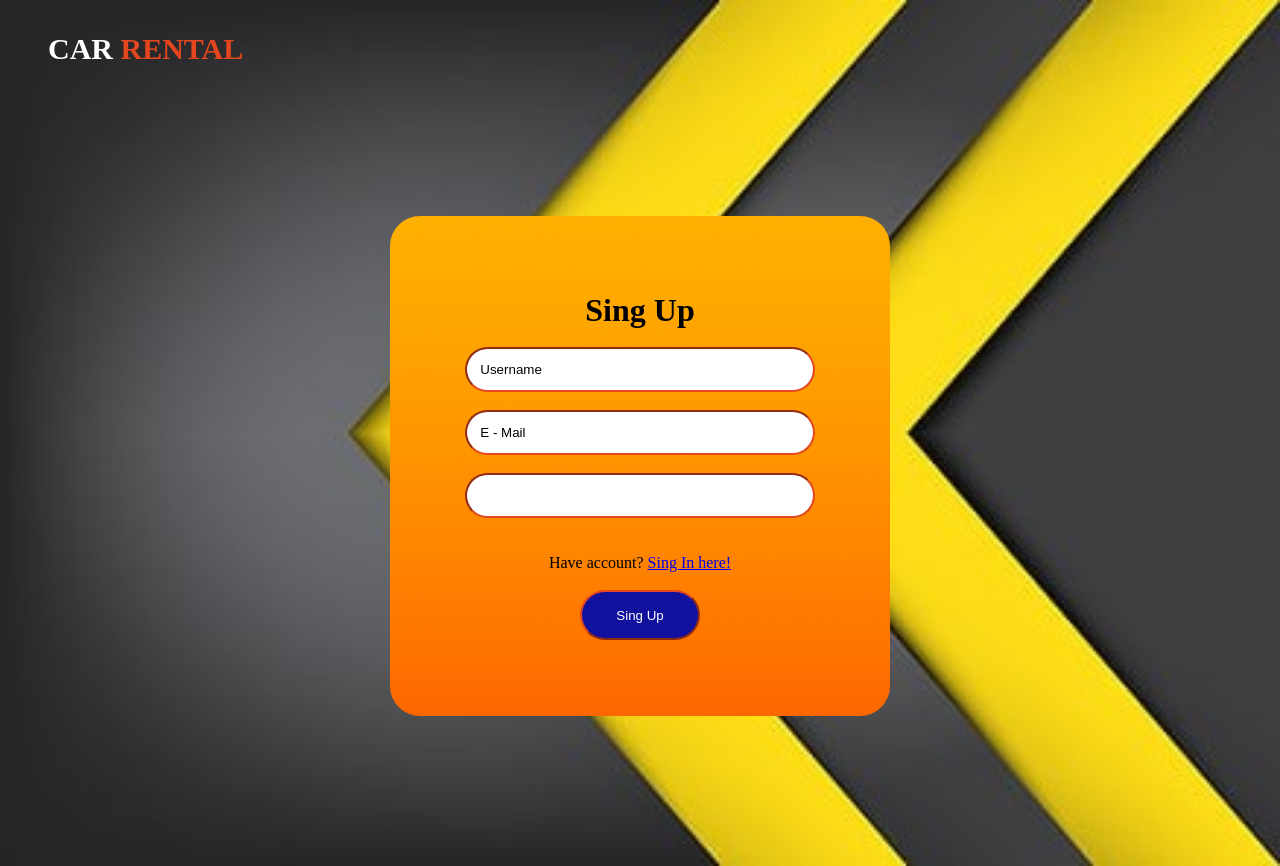
After one commit to AstritMuciqi/RentalServices, a PHP site: page /register.html in a window 1280 px wide. The commit adds this page. Run offline with PHP 8.4, Linux system fonts and the light colour scheme; some libraries are stand-ins or nearby versions.

Commit message:
Krijimi i login dhe register forms

```diff
--- a/css/style.css
+++ b/css/style.css
@@ -6,7 +6,7 @@
 
 .header{
     display: flex;
-    width: 100%
+    width: 100% ;
 }
 .logo{
     width: 50%;
@@ -19,7 +19,7 @@
     font-size: 30px;
     color: #ffffff;
 }
-a:hover{
+.a-bottom:hover{
     border-bottom: 1px solid red;
 }
 
@@ -417,3 +417,61 @@ footer{
 .footer-links a:hover{
     color: #e4461f;
  }
+
+ /*LoginForm & Register Form*/
+ .login-body{
+    background-image: url("../assets/login6.jpg");
+    background-repeat: no-repeat;
+    background-size: 100% 100%;
+    margin: 2em 3em;
+ }
+ .login-body .loginTop{
+    text-decoration: none;
+    font-size: 30px;
+    color: #ffffff;
+ }
+ .register-body .loginTop{
+    text-decoration: none;
+    font-size: 30px;
+    color: #ffffff;
+ }
+ .login-body span{
+    font-size: 30px;
+    color:#e4461f;
+ }
+ .register-body span{
+    font-size: 30px;
+    color:#e4461f;
+ }
+ .register-body span{
+    font-size: 30px;
+    color:#e4461f;
+ }
+ .register-body{
+    background-image: url("../assets/login7.jpg");
+    background-repeat: no-repeat;
+    background-size: 100% 100%;
+    margin: 2em 3em;
+ }
+ .login-box{
+    background-color: rgba(224, 93, 5, 0.5);
+    width: 500px;
+    height: 500px;
+    margin: 150px auto;
+    display: flex;
+    justify-content: center;
+    flex-direction: column;
+    border-radius: 30px;
+    background-image: url("../assets/background10.jpg");
+ }
+ .login-box h1{
+    align-self: center;
+ }
+ .login-box label{
+    align-self: center;
+ }
+ .login-box input{
+    align-self: center;
+    border-color: #e4461f;
+    border-radius: 30px;
+ }
--- /dev/null
+++ b/register.html
@@ -0,0 +1,23 @@
+<html>
+
+<head>
+    <link rel="stylesheet" href="./css/style.css">
+    <link rel="stylesheet" href="https://cdnjs.cloudflare.com/ajax/libs/font-awesome/4.7.0/css/font-awesome.min.css">
+    <title>Sing Up</title>
+</head>
+
+<body class="register-body">
+    <a class="loginTop" href="./index.html"><b>CAR <span>RENTAL</span></b></a>
+    <div class="login-box">
+        <h1>Sing Up</h1> <br>
+        <input class="inputi" type="text" value="Username"> <br>
+        <input class="inputi" type="text" value="E - Mail"> <br>
+        <input class="inputi" type="password"> <br> <br>
+        <label>Have account? <a href="./login.html">Sing In here!</a></label> <br>
+        <input style="color: white;" class="submit" type="submit" value="Sing Up">
+    </div>
+    <script type="text/javascript" src="https://cdnjs.cloudflare.com/ajax/libs/jquery/3.2.1/jquery.min.js"></script>
+    <script src="./js/script.js"></script>
+</body>
+
+</html>
```
Also changed, not shown: contactUs.html (+4 -4 lines), index.html (+8 -8 lines), login.html (added, +22 -0 lines), assets/background10.jpg (added), assets/background9.svg (added), assets/login.jpg (added), assets/login2.jpg (added), assets/login3.png (added), assets/login4.jpg (added), assets/login5.png (added), assets/login6.jpg (added), assets/login7.jpg (added).
